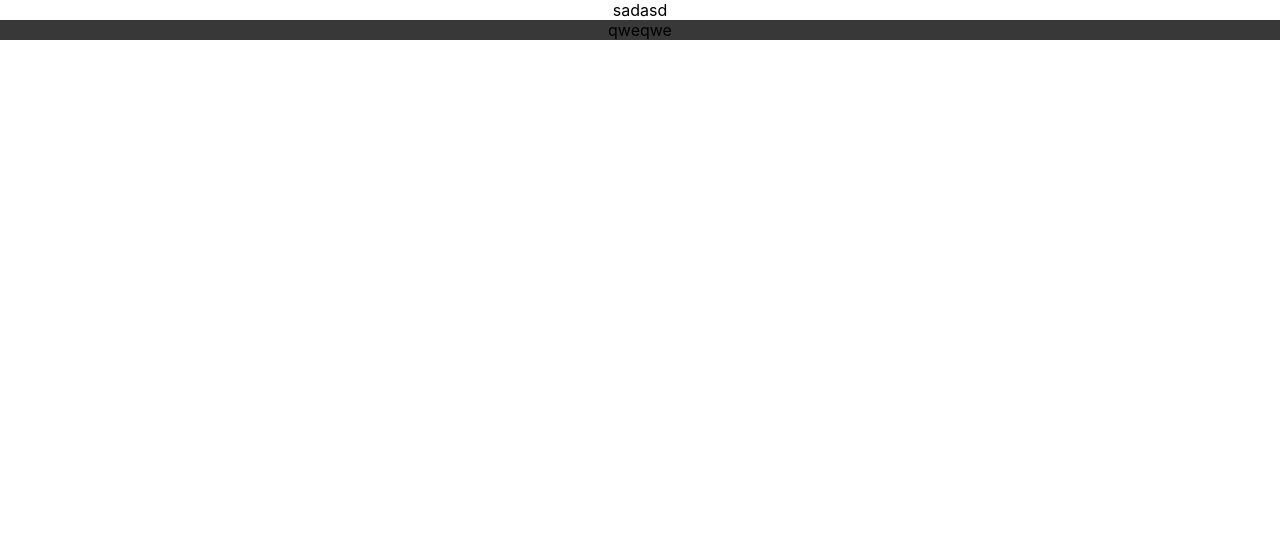
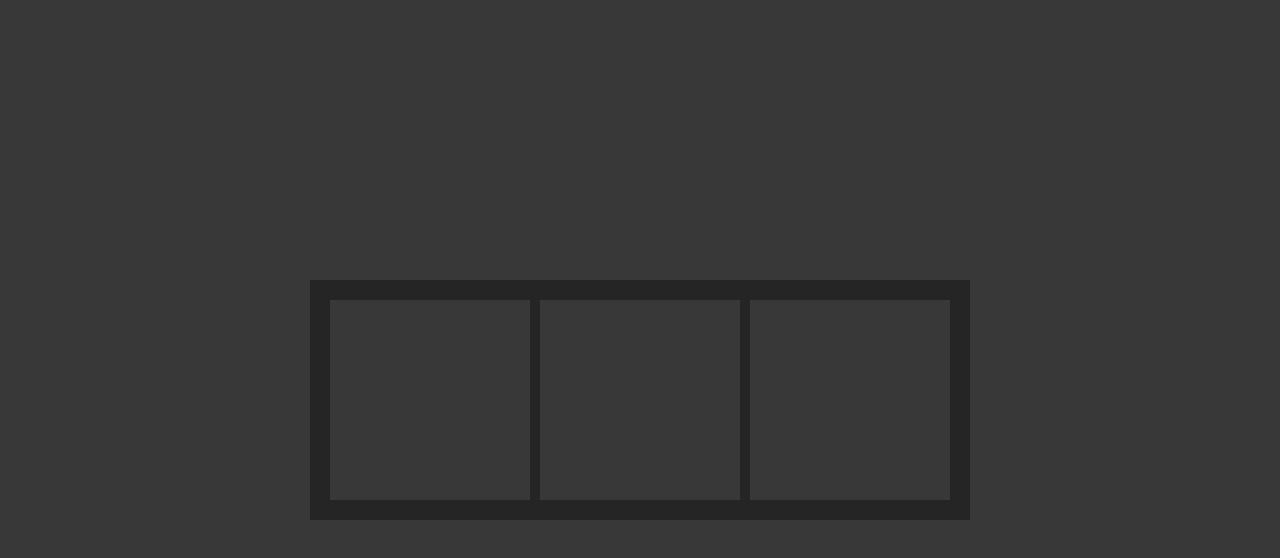
Before and after one commit to genekomarov/main, a React (Create React App) app in the folder projects/poker-calc-v2/client/app/: page / in a window 1280 px wide. Shown: the top 558 px of the page. Built offline with nearby package versions, Linux system fonts and the light colour scheme.

Commit message:
Сверстали сетку

```diff
--- a/projects/poker-calc-v2/client/app/src/modules/Application/_page/Page.module.scss
+++ b/projects/poker-calc-v2/client/app/src/modules/Application/_page/Page.module.scss
@@ -1,3 +1,8 @@
-.inner {
+.panel {
     background-color: var(--bgColor3);
+    display: flex;
+    min-height: 100vh;
+    flex-direction: column;
+    align-items: center;
+    justify-content: center;
 }
--- a/projects/poker-calc-v2/client/app/src/modules/Application/_page/Page.tsx
+++ b/projects/poker-calc-v2/client/app/src/modules/Application/_page/Page.tsx
@@ -1,12 +1,13 @@
 import React from "react";
 import theme from '@/Common/themes/dark/theme.module.scss';
 import styles from '@/Application/_page/Page.module.scss';
+import classNames from 'classnames';
+import Content from "@/Application/_page/Page/Content";
 
 export default function Page(): React.JSX.Element {
     return (
-        <div className={theme.dark}>
-            sadasd
-            <div className={styles.inner}>qweqwe</div>
+        <div className={classNames(theme.dark, styles.panel)}>
+            <Content/>
         </div>
     );
 }
--- /dev/null
+++ b/projects/poker-calc-v2/client/app/src/modules/Application/_page/Page/Content.module.scss
@@ -0,0 +1,8 @@
+.content {
+    display: flex;
+    flex-wrap: wrap;
+    padding: 15px;
+    background-color: var(--bgColor2);
+    justify-content: center;
+    margin: 20px;
+}
--- /dev/null
+++ b/projects/poker-calc-v2/client/app/src/modules/Application/_page/Page/Content.tsx
@@ -0,0 +1,13 @@
+import React from "react";
+import Panel from "@/Application/_page/Page/Content/Panel";
+import styles from '@/Application/_page/Page/Content.module.scss';
+
+export default function Content(): React.JSX.Element {
+    return (
+        <main className={styles.content}>
+            <Panel/>
+            <Panel/>
+            <Panel/>
+        </main>
+    );
+}
--- /dev/null
+++ b/projects/poker-calc-v2/client/app/src/modules/Application/_page/Page/Content/Panel.module.scss
@@ -0,0 +1,6 @@
+.panel {
+    width: 200px;
+    height: 200px;
+    background-color: var(--bgColor3);
+    margin: 5px;
+}
--- /dev/null
+++ b/projects/poker-calc-v2/client/app/src/modules/Application/_page/Page/Content/Panel.tsx
@@ -0,0 +1,8 @@
+import React from "react";
+import styles from '@/Application/_page/Page/Content/Panel.module.scss';
+
+export default function Panel(): React.JSX.Element {
+    return (
+        <div className={styles.panel}/>
+    );
+}
```
